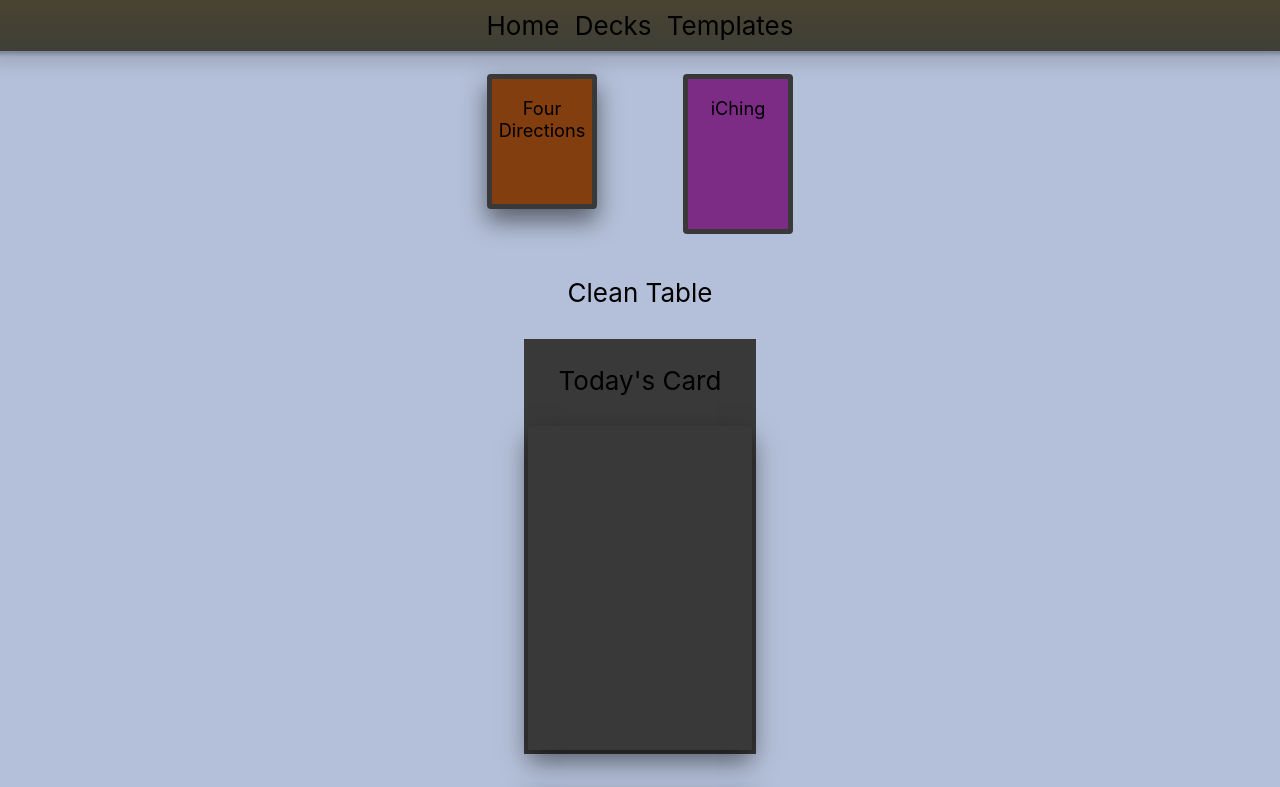
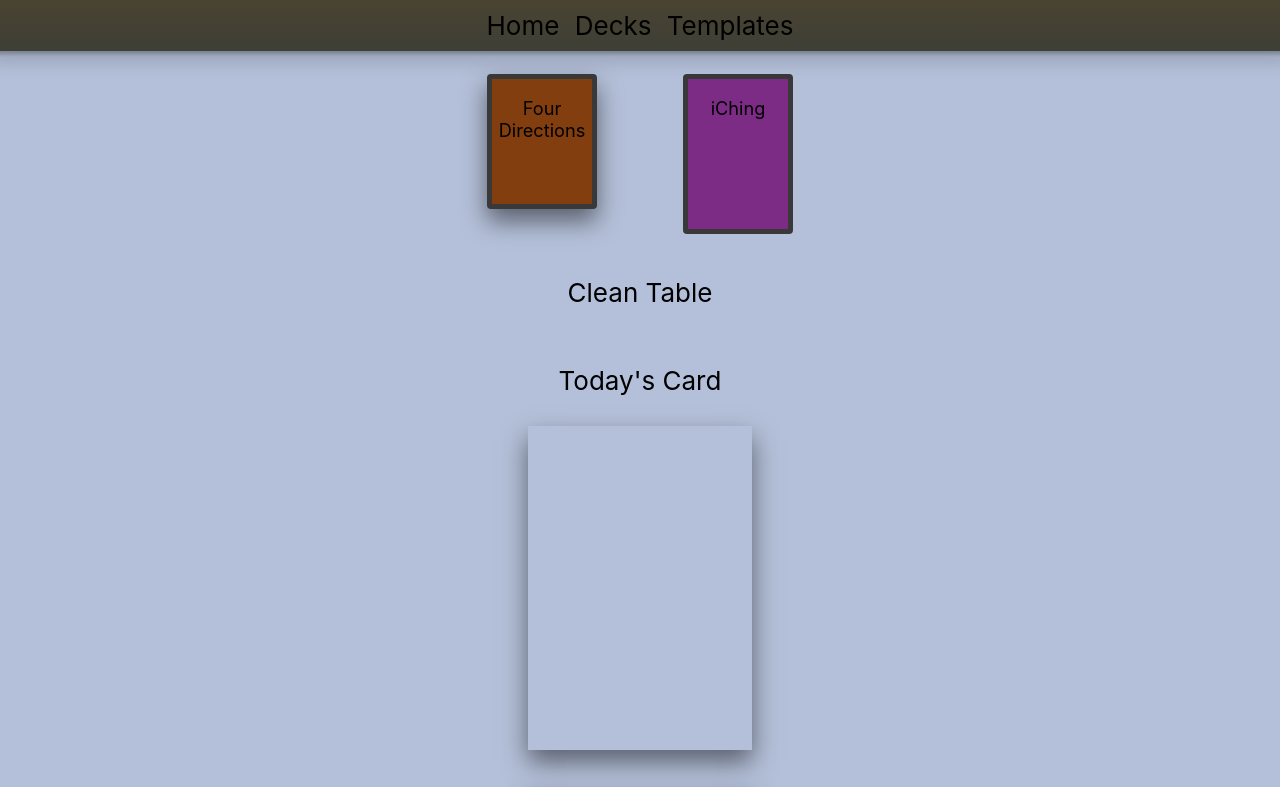
Before and after one commit to TaylorBurke/my-app, a React (Create React App) app: page / in a window 1280 px wide. Shown: the top 787 px of the page. Built offline with nearby package versions, Linux system fonts and the light colour scheme.

Commit message:
pull card (wip)

```diff
--- a/src/Components/SlotGenerator.tsx
+++ b/src/Components/SlotGenerator.tsx
@@ -1,6 +1,10 @@
 import React from 'react';
 import styled, { ThemeProvider } from 'styled-components';
 import {Slot} from "../interface/Template/Slot";
+import {connect} from "react-redux";
+import {Action} from "redux";
+import {RootState} from "../interface/RootState";
+import {getTableState} from "../redux/tableReducer";
 
 type SlotProps = {
     slot: Slot,
@@ -16,22 +20,22 @@ const theme = {
     bs: '0 12px 24px 0 rgba(0, 0, 0, 0.5)',
 };
 
-const StyledPage = styled.div`
-    /* margin: 230; */
-    background: ${props => props.theme.black};
-  `;
-
-const Border = styled.div`
-    /* max-width: 300px; */
-    display: flex;
-    flex-direction: row;
-    justify-content: space-around;
-    align-items: center;
-    margin: 10 auto;
-    /* padding: 3; */
-    background: ${theme.black};
-    padding: 10;
-  `;
+// const StyledPage = styled.div`
+//     /* margin: 230; */
+//     background: ${props => props.theme.black};
+//   `;
+//
+// const Border = styled.div`
+//     /* max-width: 300px; */
+//     display: flex;
+//     flex-direction: row;
+//     justify-content: space-around;
+//     align-items: center;
+//     margin: 10 auto;
+//     /* padding: 3; */
+//     background: ${theme.black};
+//     padding: 10;
+//   `;
 
 
 const SlotGenerator = ({slot}: SlotProps) => {
@@ -40,20 +44,43 @@ const SlotGenerator = ({slot}: SlotProps) => {
     return (
         <ThemeProvider theme={theme}>
             <br/>
-            <StyledPage>
                 <p>{slot.name}</p>
-                <Border>
-                    <div id={`${number}`} style={{display: 'flex', flexDirection: 'column',
+                    <div onClick={()=>{pullCard(number)}} id={`${number}`} style={{display: 'flex', flexDirection: 'column',
                         alignItems: 'center', boxShadow: `${theme.bs}`, padding: 12, margin: 4}}>
                         <div style={{justifyContent: 'center', alignItems: 'center', width: 200, height: 300}}>
                         </div>
-                        {/*<p>By: {artist}</p>*/}
                     </div>
-                </Border>
-                {/*<p>{getCardDescription(chosenCardIndex)}</p>*/}
-            </StyledPage>
         </ThemeProvider>
     )
 }
 
-export default SlotGenerator;
+interface ConnectedDispatch {
+    pullCard: (slotNumber: number) => Action;
+}
+
+function mapStateToProps(state : RootState) {
+    const {
+        selectedDecks,
+        selectedTemplate,
+        isClean,
+        stagedDeck,
+    } = getTableState(state);
+    return {
+        selectedDecks,
+        selectedTemplate,
+        isClean,
+        stagedDeck,
+    };
+}
+
+const pullCard = (slotNumber: number) => ({type: 'PULL_CARD', payload: slotNumber});
+
+const mapDispatchToProps = (dispatch: any) : ConnectedDispatch => {
+    return {
+        pullCard: (slotNumber: number)=> dispatch(pullCard(slotNumber))
+    }
+}
+
+export const connectedSlotGenerator = connect(mapStateToProps, mapDispatchToProps)(SlotGenerator);
+
+export default connectedSlotGenerator;
--- a/src/decks/fourDirections/fourDirectionsDeck.ts
+++ b/src/decks/fourDirections/fourDirectionsDeck.ts
@@ -9,8 +9,8 @@ export const fourDirectionsDeck : Deck = {
     height: 250,
     color: "#823e0e",
     getAllCards: ()=> fourDirectionsCards,
-    getRandomCardIndex: (max)=>{
-        return Math.floor(Math.random() * max) // between 0 and (max -1)
+    getRandomCardIndex: ()=>{
+        return Math.floor(Math.random() * 4) // between 0 and (max -1)
     },
     getCardTitle: (cardIndex) => {
         return fourDirectionsCards[cardIndex].title
--- a/src/decks/iChing/iChingDeck.ts
+++ b/src/decks/iChing/iChingDeck.ts
@@ -9,8 +9,8 @@ export const iChingDeck : Deck = {
     height: 300,
     color: "#7c2c85",
     getAllCards: ()=> iChingCards,
-    getRandomCardIndex: (max)=>{
-        return Math.floor(Math.random() * max) // between 0 and (max -1)
+    getRandomCardIndex: ()=>{
+        return Math.floor(Math.random() * 64) // between 0 and (max -1)
     },
     getCardTitle: (cardIndex) => {
         return iChingCards[cardIndex].title
--- a/src/interface/Deck/Deck.ts
+++ b/src/interface/Deck/Deck.ts
@@ -9,7 +9,7 @@ export interface Deck {
     height: number,
     color: string;
     getAllCards(): Card[];
-    getRandomCardIndex(max: number): number;
+    getRandomCardIndex(): number;
     getCardTitle(cardIndex: number): string;
     getCardColor(cardIndex: number): string;
     getCardDescription(cardIndex: number): string;
--- a/src/redux/tableReducer.ts
+++ b/src/redux/tableReducer.ts
@@ -39,7 +39,14 @@ export const tableReducer = (table: TableState = startingTable, action: TableAct
             }
             // reset deck states
         case PULL_CARD:
-            return action.payload;
+            return {
+                ...table,
+// pull card must modify table state the following ways:
+// of the staged deck deck state, put a random card into its pulled cards property and remove that card from the remaining cards property
+//  of the template state, slot number clicked, populated becomes true, facedown stays true, and card becomes the random card
+            }
+            // todo: determine how to instantiate a deck and manage its state
+            // create more reducers?
         case FLIP_CARD:
             return action.payload;
         default:
```
